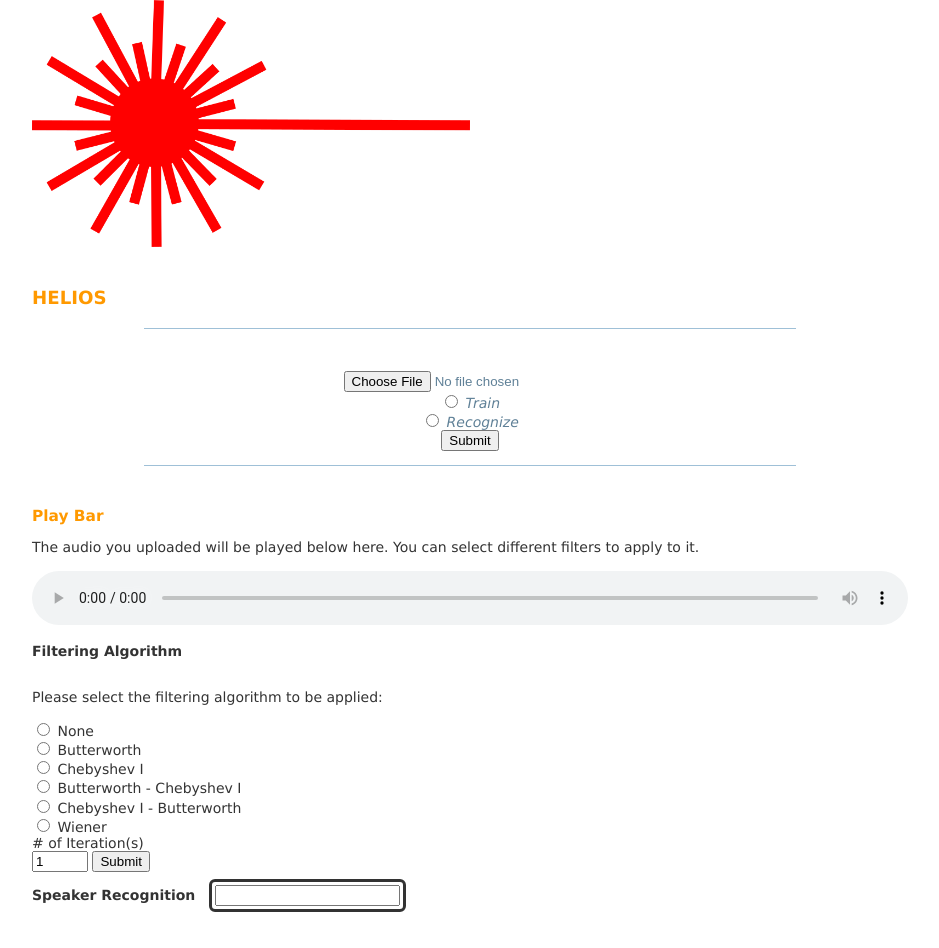
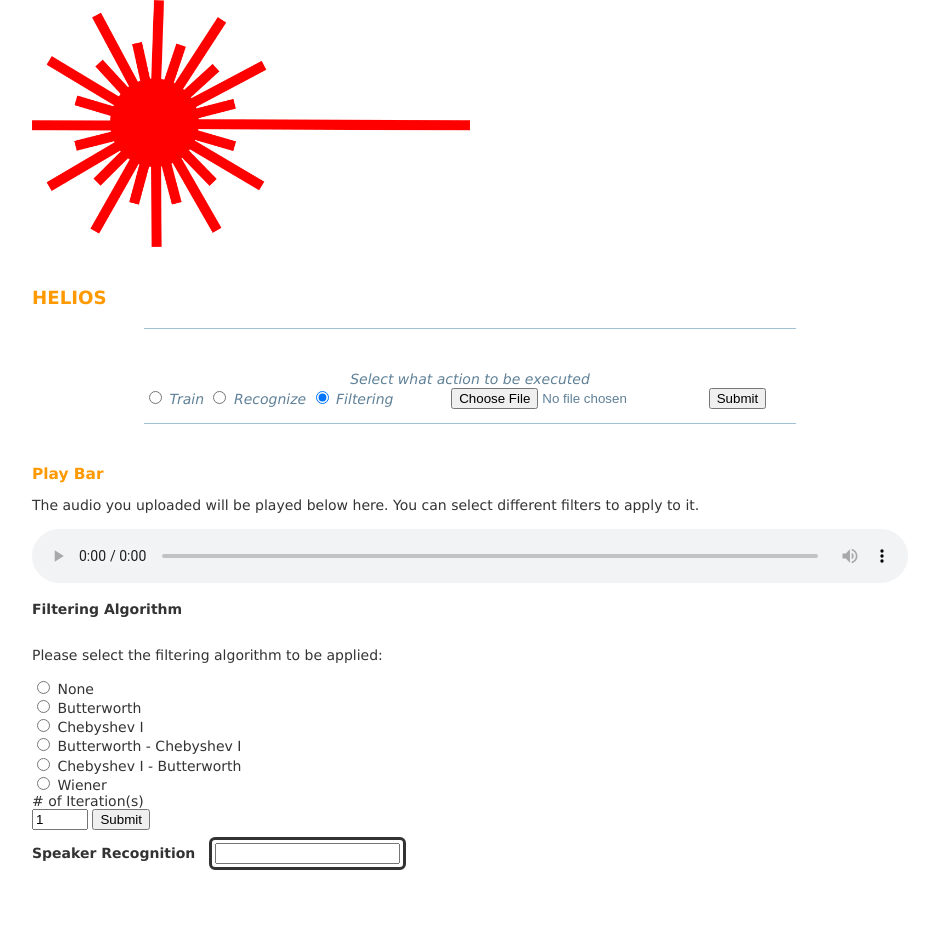
Before and after one commit to justinfchin/helios, a Flask app: page / in a window 1280 px wide. Shown: the whole page, without its empty margins (170-1109 px from the left). After the commit the page ends 870 px from the top, so only its background shows below. Run offline with Flask 2, Linux system fonts and the light colour scheme; parts of the project's set-up code (start-up, migrations or seed data) failed here and were passed over.

Commit message:
Add additional option for filtering in checkbox
- Append additional option for filtering into the uploader
  view function
- Make some minor changes to the HTML template

```diff
--- a/6.Helios/app.py
+++ b/6.Helios/app.py
@@ -66,7 +66,7 @@ def uploader():
         session['uploaded_filename'] = file_fn.filename
         flash('File uploaded successfully')
 
-        # Check if the
+        # Check which radio button has been pressed by the user
         if request.form['uploadOpt'] == 'train':
             # TRAINING THE MODEL
             if request.form['personName'] != '':
@@ -77,12 +77,14 @@ def uploader():
                 flash('Model successfully trained with new data')
             else:
                 print("Nothing is to be done over here")
-        else:
+        elif request.form['uploadOpt'] == 'recognize':
             # RECOGNIZING SPEAKER
             output1, output2 = sr.recognize_speaker(MFCC, LPC, '.' + session['uploaded_file'])
 
             flash('MFCC output: %s' % output1)
             flash('LPC output: %s' % output2)
+        else:
+            flash("File is ready for filtering")
 
         return redirect(url_for('index'))
 
--- a/6.Helios/templates/index.html
+++ b/6.Helios/templates/index.html
@@ -31,16 +31,21 @@
         <div class="caption"></div>
         <div class="caption">
         <form action="{{ url_for('uploader') }}" method="POST" enctype="multipart/form-data">
-            <input type="file" name="file" /> <br/>
-            <input type="radio" onclick="showTextArea()" id="train" name="uploadOpt" value="train">
-            <label for="train"> Train </label><br/>
-            <input type="radio" onclick="hideTextArea()" id="recognize" name="uploadOpt" value="recognize">
-            <label for="recognize"> Recognize </label></br>
-            <div id="personNameDiv" hidden>
-                <label for="personName"> Speaker Name: </label>
-                <input type="text" id="personName" name="personName">
+            <p> Select what action to be executed </p>
+            <input type="file" name="file" />
+            <input type="submit" value="Submit" />
+            <div>
+                <input type="radio" onclick="showTextArea()" id="train" name="uploadOpt" value="train">
+                <label for="train"> Train </label>
+                <input type="radio" onclick="hideTextArea()" id="recognize" name="uploadOpt" value="recognize">
+                <label for="recognize"> Recognize </label>
+                <input type="radio" onclick="hideTextArea()" id="recognize" name="uploadOpt" value="filter" checked>
+                <label for="recognize"> Filtering </label>
+                <div id="personNameDiv" hidden>
+                    <label for="personName"> Speaker Name: </label>
+                    <input type="text" id="personName" name="personName">
+                </div>
             </div>
-            <input type="submit" value="Submit" />
         </form>
 
         <!-- FILE MESSAGE -->
```
